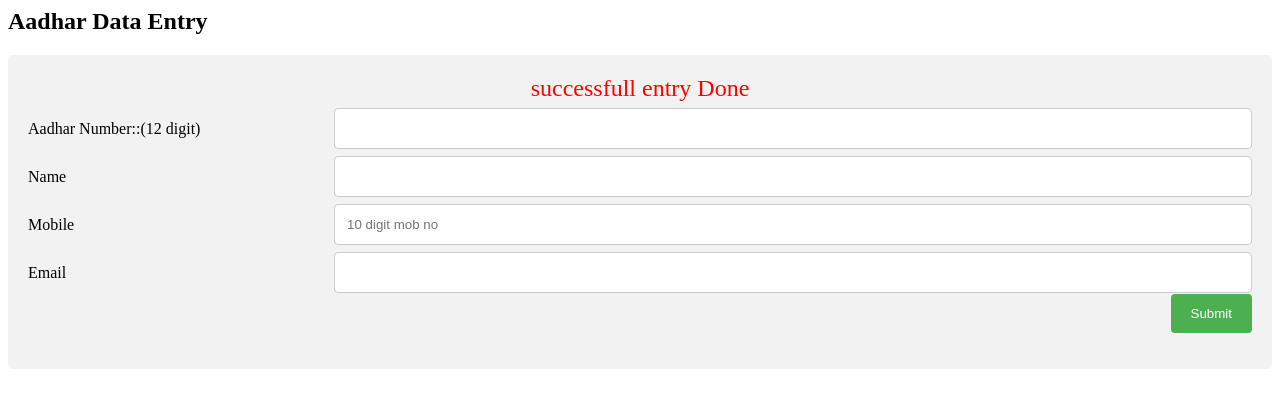
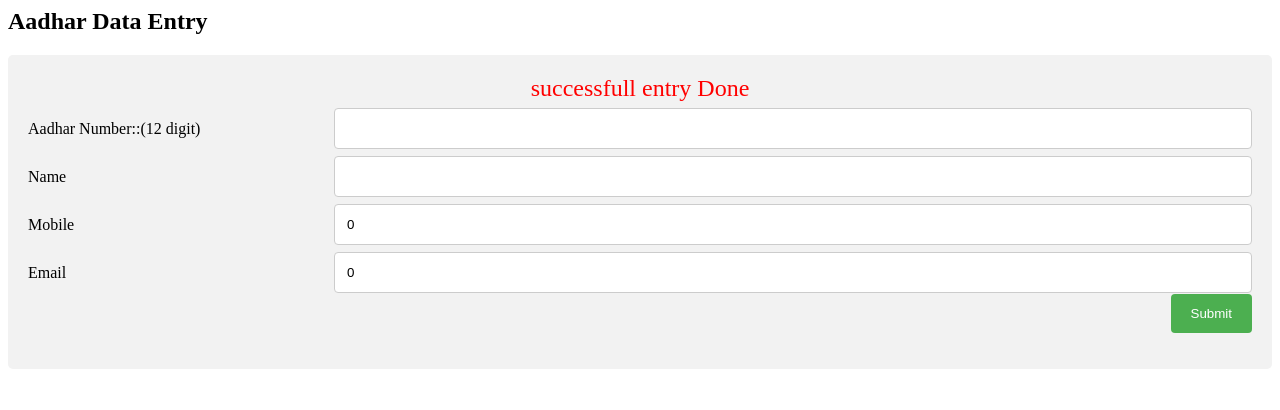
Before and after one commit to manishkumar212111/CodeChamp, a Flask app: page /aadhar in a window 1280 px wide. Shown: the top 410 px of the page. Run offline with Flask 2, Linux system fonts and the light colour scheme.

Commit message:
first commit

```diff
--- a/microservices/app/src/server.py
+++ b/microservices/app/src/server.py
@@ -20,8 +20,8 @@ def aadhar():
         if len(aadhar) != 12:
             return render_template('aadhar.html',message="aadhar Number must be of 12 digit",aadhar=aadhar,name=name,mobile=mobile,email=email)
 
-        if len(mobile) != 10 and mobile!="NULL":
-            return render_template('aadhar.html',message="Mobile Number must be of 12 digit",aadhar=aadhar,name=name,mobile=mobile,email=email)
+        if len(mobile) != 10 and mobile!="0":
+            return render_template('aadhar.html',message="Mobile Number must be of 10 digit",aadhar=aadhar,name=name,mobile=mobile,email=email)
         url = "https://data.despairing12.hasura-app.io/v1/query"
 
         # This is the json payload for the query
@@ -57,7 +57,7 @@ def aadhar():
             else:
                 return render_template('aadhar.html', message="Error Plzz contact MANISH",aadhar=aadhar,mobile=mobile,email=email,name=name)
         else:
-            return render_template('aadhar.html', message="luster is sleeping wait")
+            return render_template('aadhar.html', message="cluster is sleeping wait")
 
     return render_template('aadhar.html', message="successfull entry Done")
 @app.route('/template2')
--- a/microservices/app/src/templates/aadhar.html
+++ b/microservices/app/src/templates/aadhar.html
@@ -99,7 +99,7 @@ input[type=submit]:hover {
         <label for="country">Mobile</label>
       </div>
       <div class="col-75">
-       <input type="number" id="country" name="mobile" default="NULL" placeholder="10 digit mob no">
+       <input type="number" id="country" name="mobile" value="0" placeholder="10 digit mob no">
 
       </div>
     </div>
@@ -108,7 +108,7 @@ input[type=submit]:hover {
         <label for="count">Email</label>
       </div>
       <div class="col-75">
-       <input type="email" id="count" name="email" default="NULL">
+       <input type="email" id="count" name="email" value="0">
 
       </div>
     </div>
```
